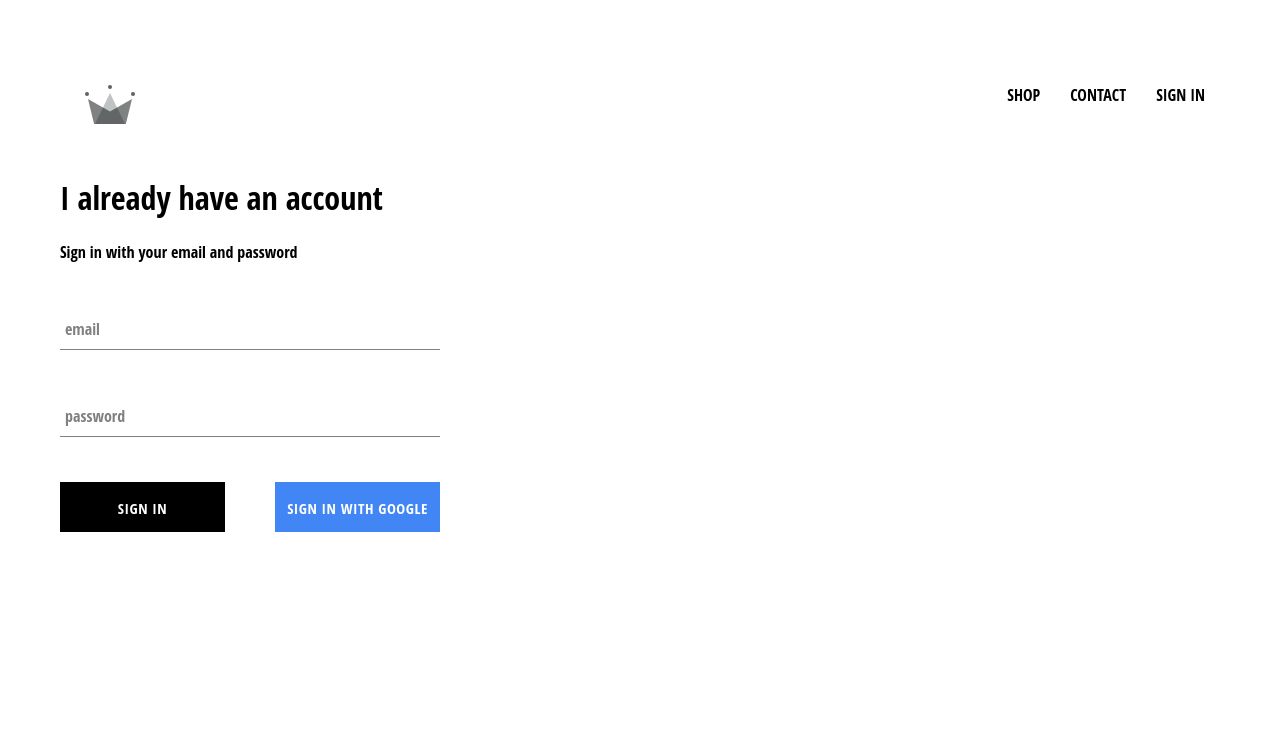
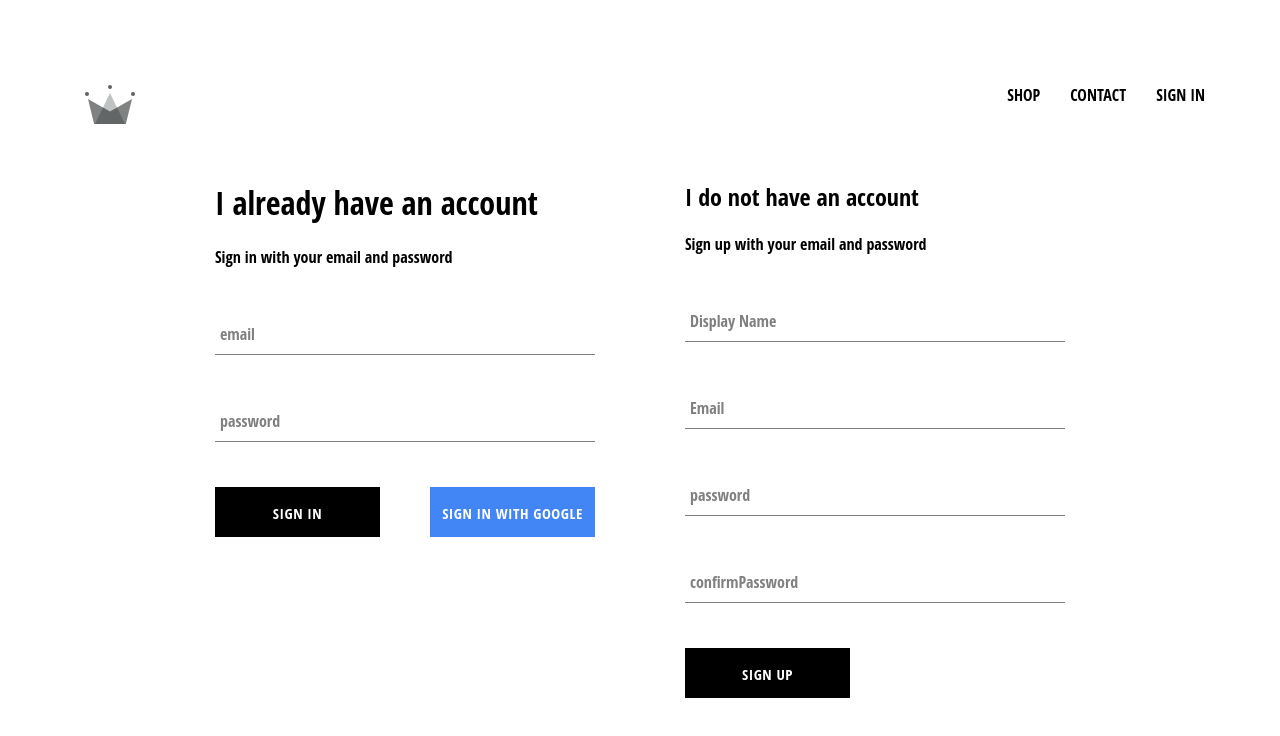
Before and after one commit to Tigran-JS/crwn-clothing, a React (Create React App) app: page /signin in a window 1280 px wide. Shown: the top 736 px of the page. Built offline with nearby package versions, Linux system fonts and the light colour scheme; no server answers.

Commit message:
implemeted firebase utils, included ability to store authentificated users into firestore database

```diff
--- a/src/App.js
+++ b/src/App.js
@@ -1,4 +1,4 @@
-import React, { Component } from "react";
+import React from "react";
 import "./App.css";
 import { Switch, Route } from "react-router-dom";
 import HomePage from "./pages/homepage/homepage.component";
@@ -6,6 +6,7 @@
 import Header from "./components/header/header.component";
 import SignInAndSignUpPage from "./pages/sign-in-and-sin-up/sign-in-and-sin-up.component";
 import { auth } from "./firebase/firebase.utils";
+import { createUserProfileDocument } from './firebase/firebase.utils';
 
 class App extends React.Component {
   constructor() {
@@ -19,9 +20,22 @@
   unsubscribeFromAuth = null;
 
   componentDidMount() {
-    this.unsubscribeFromAuth = auth.onAuthStateChanged((user) => {
+    this.unsubscribeFromAuth = auth.onAuthStateChanged(async userAuth => {
 
-      this.setState({ currentUser: user });
+      if(userAuth) {
+         const userRef = await createUserProfileDocument(userAuth);
+         userRef.onSnapshot(snapShot => {
+          this.setState({
+            currentUser : {
+              id : snapShot.id,
+              ...snapShot.data(),
+            }
+          })
+          console.log(this.state.currentUser)
+         })
+      } else {
+        this.setState({currentUser : userAuth})
+      }
     });
   }
 
--- a/src/components/form-input/form-input.component.jsx
+++ b/src/components/form-input/form-input.component.jsx
@@ -3,7 +3,7 @@
 
 const FormInput = ({ handleChange, label, value, ...otherProps }) => (
   <div className="group">
-    <input className="form-input" onChange={handleChange} {...otherProps} />
+    <input className="form-input" onChange={handleChange} value = {value} {...otherProps} />
     {label ? (
       <label className={`${value.length ? "shrink" : ""} form-input-label`}>
         {label}
--- /dev/null
+++ b/src/components/sign-up/sign-up.component.jsx
@@ -0,0 +1,95 @@
+import React from "react";
+import FormInput from "../form-input/form-input.component";
+import CustomButton from "../custom-button/custom-button.component";
+import { auth, createUserProfileDocument } from "../../firebase/firebase.utils";
+import "./sign-up.styles.scss";
+
+class SignUp extends React.Component {
+  constructor() {
+    super();
+
+    this.state = {
+      displayName: "",
+      email: "",
+      password: "",
+      confirmPassword: "",
+    };
+  }
+  handleSubmit = async (event) => {
+    event.preventDefault();
+    const { displayName, email, password, confirmPassword } = this.state;
+
+    if (password !== confirmPassword) {
+      alert("Password do not match");
+      return;
+    }
+
+    try {
+      const { user } = await auth.createUserWithEmailAndPassword(
+        email,
+        password
+      );
+      await createUserProfileDocument(user, { displayName });
+      this.setState({
+        displayName: "",
+        email: "",
+        password: "",
+        confirmPassword: "",
+      }, () => console.log(this.state));
+    } catch (error) {
+      console.error(error);
+    }
+  };
+
+  handleChange = (event) => {
+    const { name, value } = event.target;
+    this.setState({ [name]: value });
+  };
+
+  render() {
+    const { displayName, email, password, confirmPassword } = this.state;
+    return (
+      <div className="sign-up">
+        <h2 className="tittle"> I do not have an account </h2>
+        <span>Sign up with your email and password</span>
+        <form className="sign-up-form" onSubmit={this.handleSubmit}>
+          <FormInput
+            type="text"
+            name="displayName"
+            value={displayName}
+            label="Display Name"
+            onChange={this.handleChange}
+            required
+          />
+          <FormInput
+            type="email"
+            name="email"
+            value={email}
+            onChange={this.handleChange}
+            label="Email"
+            required
+          />
+          <FormInput
+            type="password"
+            name="password"
+            value={password}
+            label="password"
+            onChange={this.handleChange}
+            required
+          />
+          <FormInput
+            type="password"
+            name="confirmPassword"
+            value={confirmPassword}
+            label="confirmPassword"
+            onChange={this.handleChange}
+            required
+          />
+          <CustomButton type="submit">Sign Up</CustomButton>
+        </form>
+      </div>
+    );
+  }
+}
+
+export default SignUp;
--- /dev/null
+++ b/src/components/sign-up/sign-up.styles.scss
@@ -0,0 +1,10 @@
+
+.sign-up {
+    display: flex;
+    flex-direction: column;
+    width: 380px;
+
+    .title {
+      margin: 10px 0;
+    }
+  }
--- a/src/firebase/firebase.utils.js
+++ b/src/firebase/firebase.utils.js
@@ -12,6 +12,36 @@
     messagingSenderId: "671148501532",
     appId: "1:671148501532:web:9f251d6350eda773c1cdd9",
     measurementId: "G-KYHGCG4R8F"
+  };
+
+
+  export const createUserProfileDocument = async (userAuth,additionalData) => {
+    if(!userAuth) return;
+
+    const userRef = firestore.doc(`users/${userAuth.uid}`);
+    const snapShot = await userRef.get();
+
+    if(!snapShot.exists) {
+      const {displayName, email} = userAuth;
+      const createdAt = new Date();
+
+      try {
+        await userRef.set({
+          displayName,
+          email,
+          createdAt,
+          ...additionalData
+        });
+
+      } catch(error) {
+        console.log('error creating user', error.message)
+
+      }
+
+    }
+
+
+    return userRef;
   }
 
 
--- a/src/pages/sign-in-and-sin-up/sign-in-and-sin-up.component.jsx
+++ b/src/pages/sign-in-and-sin-up/sign-in-and-sin-up.component.jsx
@@ -1,10 +1,12 @@
 import React from 'react';
 import './sign-in-and-sin-up.styles.scss';
 import SignIn from '../../components/sign-in/sign-in.component';
+import SignUp from '../../components/sign-up/sign-up.component';
 
 const SignInAndSignUpPage = () =>(
-    <div className = 'sign-in-and-sign-out'>
+    <div className = 'sign-in-and-sign-up'>
         <SignIn />
+        <SignUp />
     </div>
 )
 
--- a/src/pages/sign-in-and-sin-up/sign-in-and-sin-up.styles.scss
+++ b/src/pages/sign-in-and-sin-up/sign-in-and-sin-up.styles.scss
@@ -0,0 +1,6 @@
+.sign-in-and-sign-up {
+    width: 850px;
+    display: flex;
+    justify-content: space-between;
+    margin: 30px auto;
+  }
```
Also changed, not shown: 1 other file (tests, documents, lock files or other folders).
